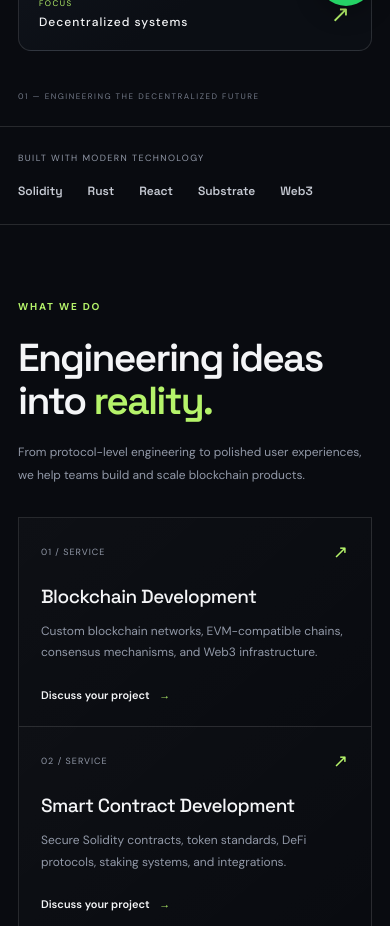
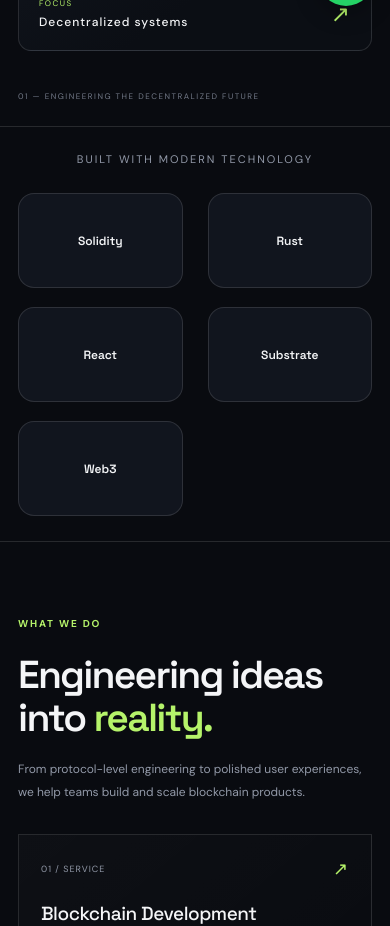
Before and after one commit to BlockForge-Devhimu/BlockForge-webiste-, a React (Vite) app: page / in a window 390 px wide. Shown: the part 820-1746 px from the top of the page. Built offline with nearby package versions, Linux system fonts and the light colour scheme.

Commit message:
Update styles.css

```diff
--- a/src/styles.css
+++ b/src/styles.css
@@ -385,28 +385,60 @@ textarea {
 }
 
 .trust-strip {
-  display: flex;
-  align-items: center;
-  justify-content: center;
-  flex-wrap: wrap;
-  gap: 45px;
-  min-height: 95px;
-  padding: 20px 32px;
+  display: grid;
+  grid-template-columns: repeat(5, minmax(0, 1fr));
+  gap: 16px;
+  padding: 28px 32px;
   border-top: 1px solid var(--border);
   border-bottom: 1px solid var(--border);
 }
 
 .trust-strip > span {
+  grid-column: 1 / -1;
   color: var(--muted);
-  font-size: 9px;
-  letter-spacing: 1.4px;
+  font-size: 12px;
+  letter-spacing: 2px;
+  text-align: center;
+  margin-bottom: 8px;
 }
 
 .trust-strip div {
-  color: #c6cad3;
+  display: flex;
+  align-items: center;
+  justify-content: center;
+  min-height: 100px;
+  padding: 16px 8px;
+  color: var(--text);
+  background: var(--panel);
+  border: 1px solid var(--border);
+  border-radius: 16px;
   font-family: 'Space Grotesk', sans-serif;
   font-size: 14px;
   font-weight: 600;
+  text-align: center;
+  transition: transform 0.2s ease, border-color 0.2s ease;
+}
+
+.trust-strip div:hover {
+  transform: translateY(-4px);
+  border-color: var(--accent);
+}
+
+@media (max-width: 600px) {
+  .trust-strip {
+    grid-template-columns: repeat(2, minmax(0, 1fr));
+    gap: 12px;
+    padding: 24px 16px;
+  }
+
+  .trust-strip > span {
+    font-size: 11px;
+  }
+
+  .trust-strip div {
+    min-height: 95px;
+    font-size: 14px;
+  }
 }
 
 .services-section {
```
